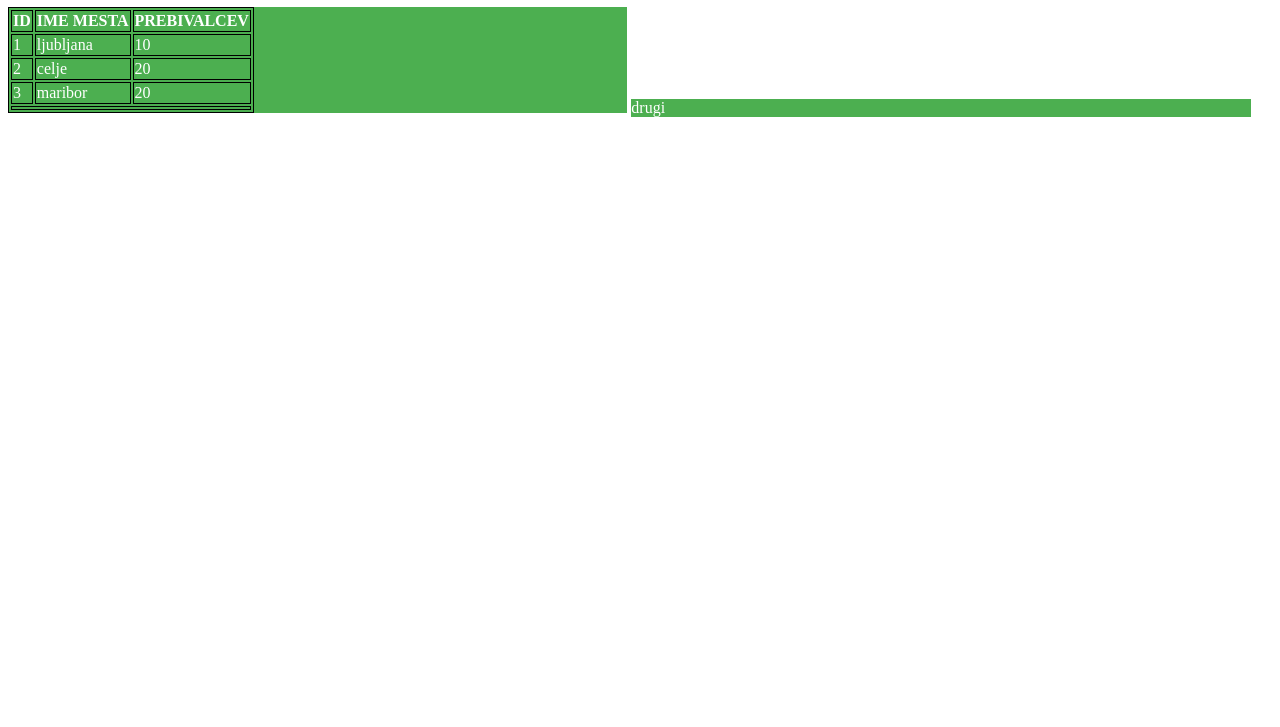
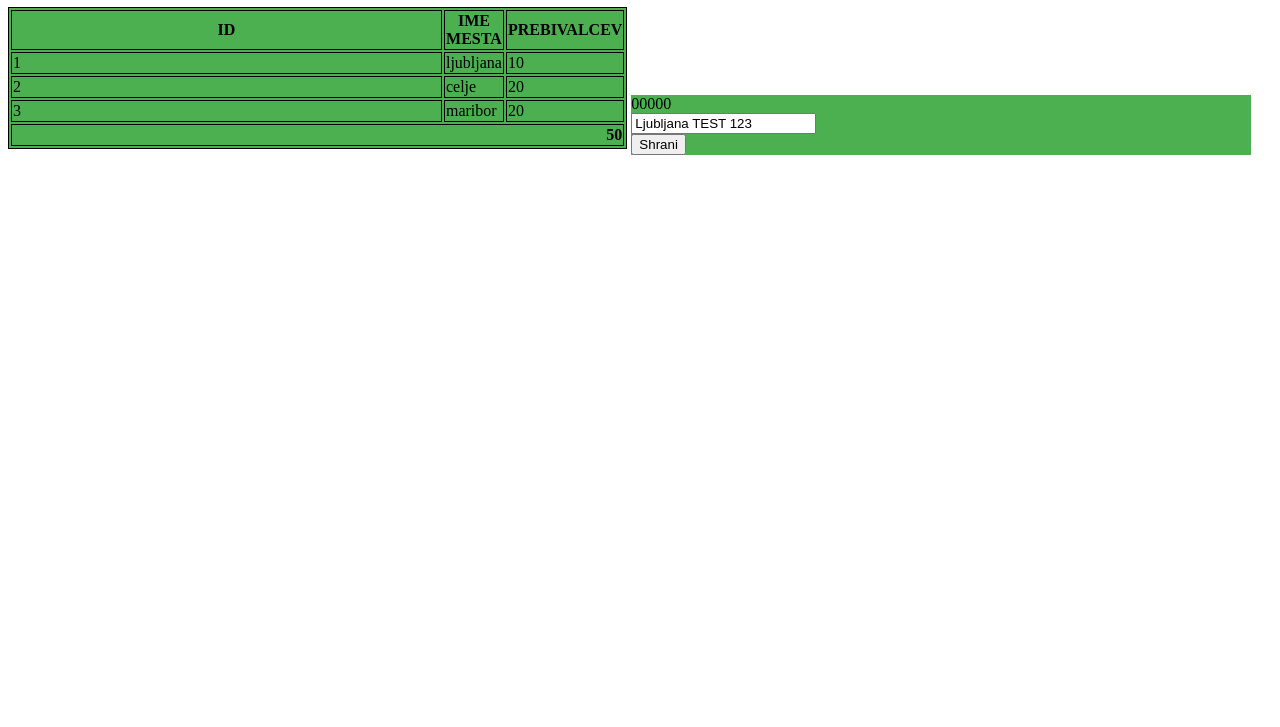
Before and after one commit to gustinmi/javascript-tutor, a website: page app.html in a window 1280 px wide. Shown: the part 73-800 px from the top of the page. Drawn offline with nearby package versions, Linux system fonts and the light colour scheme.

Commit message:
Update app.html

```diff
--- a/app.html
+++ b/app.html
@@ -9,15 +9,27 @@
     tr,
     th {
         border: 1px solid black;
+        width: 100%;
     }
 
-    div.vsebina div {
+    tfoot th {
+    	text-align: right;
+    }
+
+    div.vsebina > div {
         display: inline-block;
         /* prepriči 100% širino */
         width: 49%;
         background-color: #4CAF50;
-        color: white;
+        /* color: white; */
+        height:;
     }
+
+    table tbody tr:hover { /* če lebdim nad elementom */
+    	background-color: yellow;
+    	transition: background-color 1s;
+    }
+
     </style>
 </head>
 
@@ -52,12 +64,27 @@
                 </tbody>
                 <tfoot>
                     <tr>
-                        <th colspan="3"></th>
+                        <th colspan="3">
+                        	50
+                        </th>
                     </tr>
                 </tfoot>
             </table>
         </div>
-        <div>drugi</div>
+        <div>
+
+        	<div>
+        		<label id="idMesto">00000</label>
+        	</div>
+        	<div>
+        		<input type="text" id="txtIme" value="Ljubljana TEST 123">
+        	</div>
+        	<div>
+        		<button>Shrani</button>
+        	</div>
+
+
+        </div>
     </div>
     <script type="text/javascript" src="https://code.jquery.com/jquery-1.12.4.min.js"></script>
     <script type="text/javascript">
```
